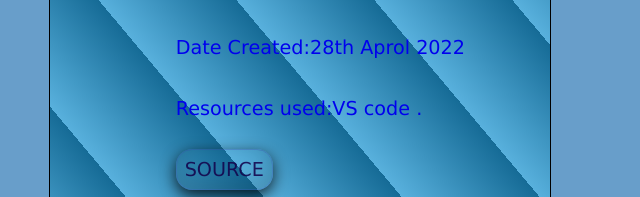
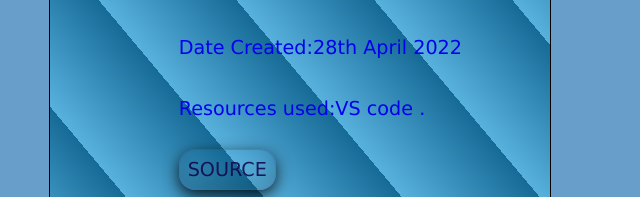
Before and after one commit to Victoryruro/FIRST-PROJECT, a plain HTML site: page index.html in a window 1280 px wide. Shown: the part 2070-2267 px from the top of the page, 38-678 px from the left. Drawn offline with Linux system fonts and the light colour scheme.

Commit message:
typo error

```diff
--- a/index.html
+++ b/index.html
@@ -79,7 +79,7 @@
                 <img src="caledit.png" alt="" width="30%">
                 <div class="smaller">
                     <ol>
-                        <li>Date Created:28th Aprol 2022</li>
+                        <li>Date Created:28th April 2022</li>
                         <li>Resources used:VS code .</li>
                         <li><a href="caledit.png" target="_blank" class="no-other"> SOURCE</a></li>
                     </ol>
```
